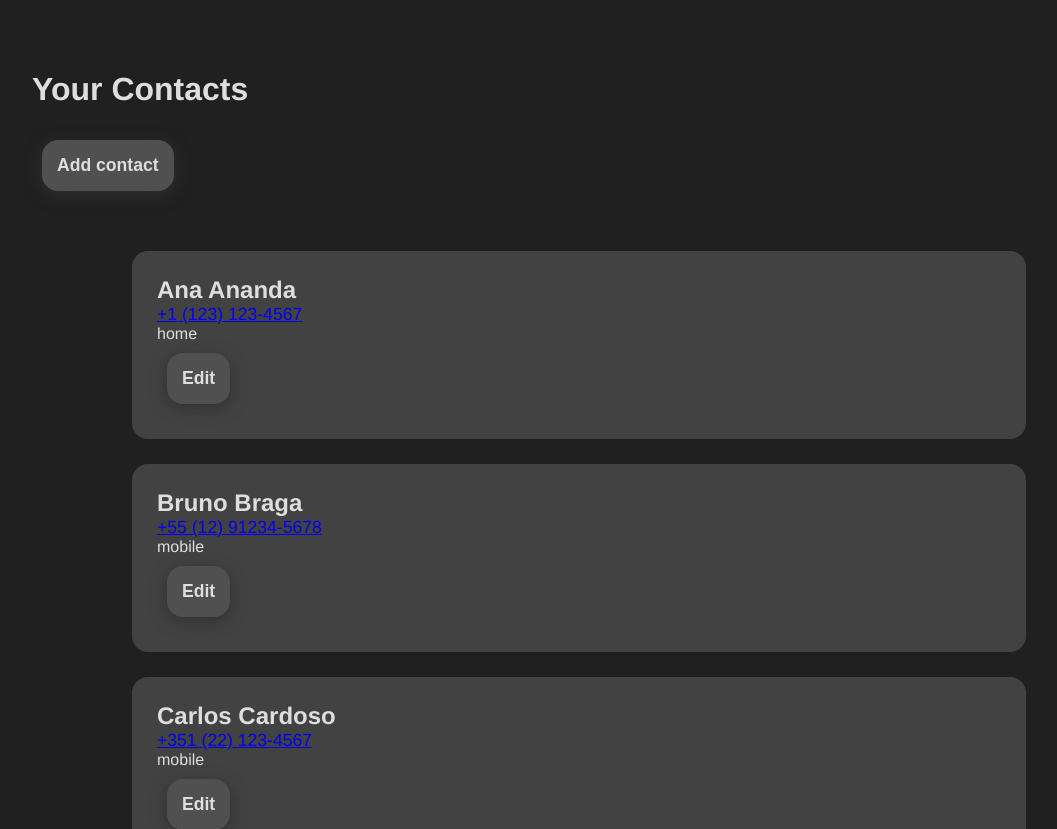
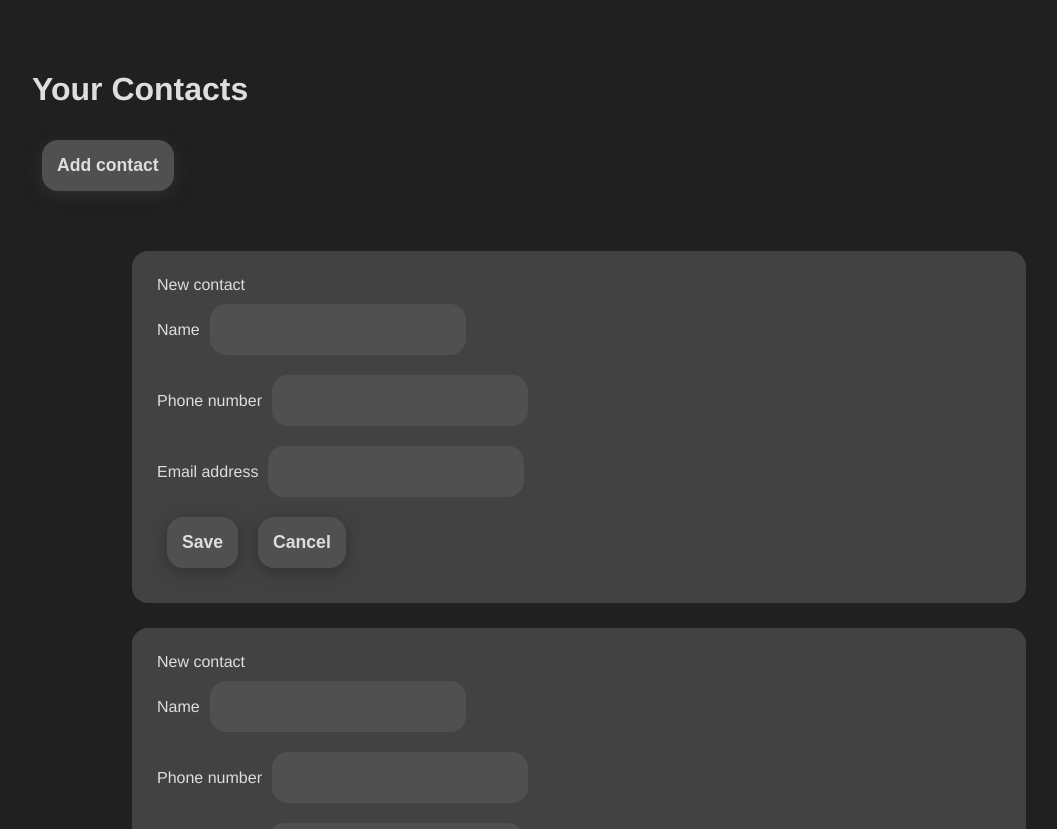
Before and after one commit to marcossanhudo/Practice, a React (Create React App) app in the folder Contact Book/React/contact-book-client/: page / in a window 1280 px wide. Shown: the top 829 px of the page, without its empty margins (18-1075 px from the left). Built offline with nearby package versions, Linux system fonts and the light colour scheme.

Commit message:
Puts EditableContactChip code in ContactChip, and makes uses that new ContactChip in the contact list.

```diff
--- a/Contact Book/React/contact-book-client/src/Pages/List/index.jsx
+++ b/Contact Book/React/contact-book-client/src/Pages/List/index.jsx
@@ -37,9 +37,10 @@ const StyledList = () => {
 				}
 				{
 					Contacts.map((contact) => {
-						return <ContactChip
+						return <EditableContactChip
 								contact={ contact }
-								onEdit={ () => handleEdit(contact) } />
+								onSave={ (inputData) => finishAddingContact(inputData) }
+								onCancel={ () => setNewContact(false) } />
 					})
 				}
 			</div>
```
